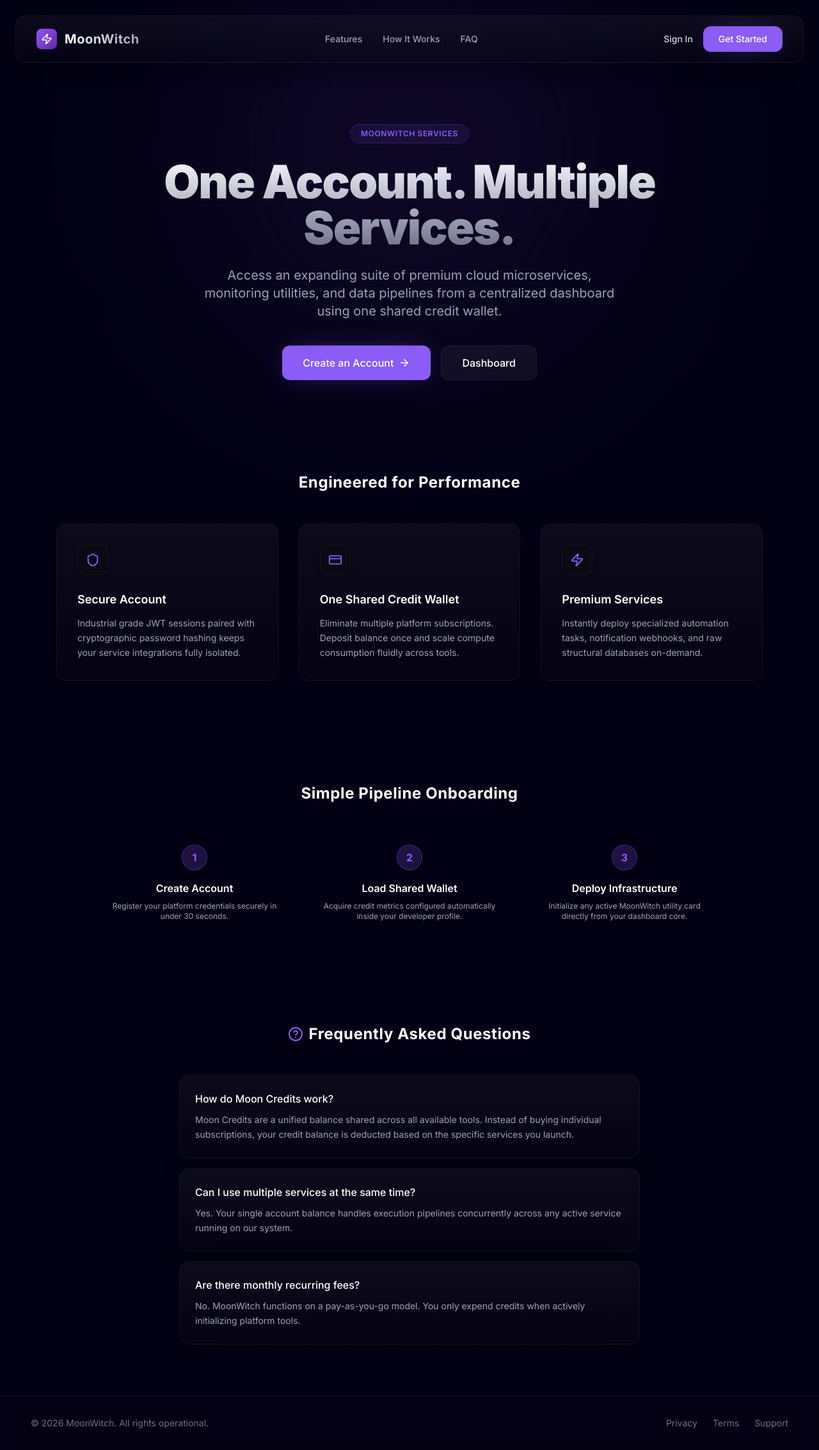
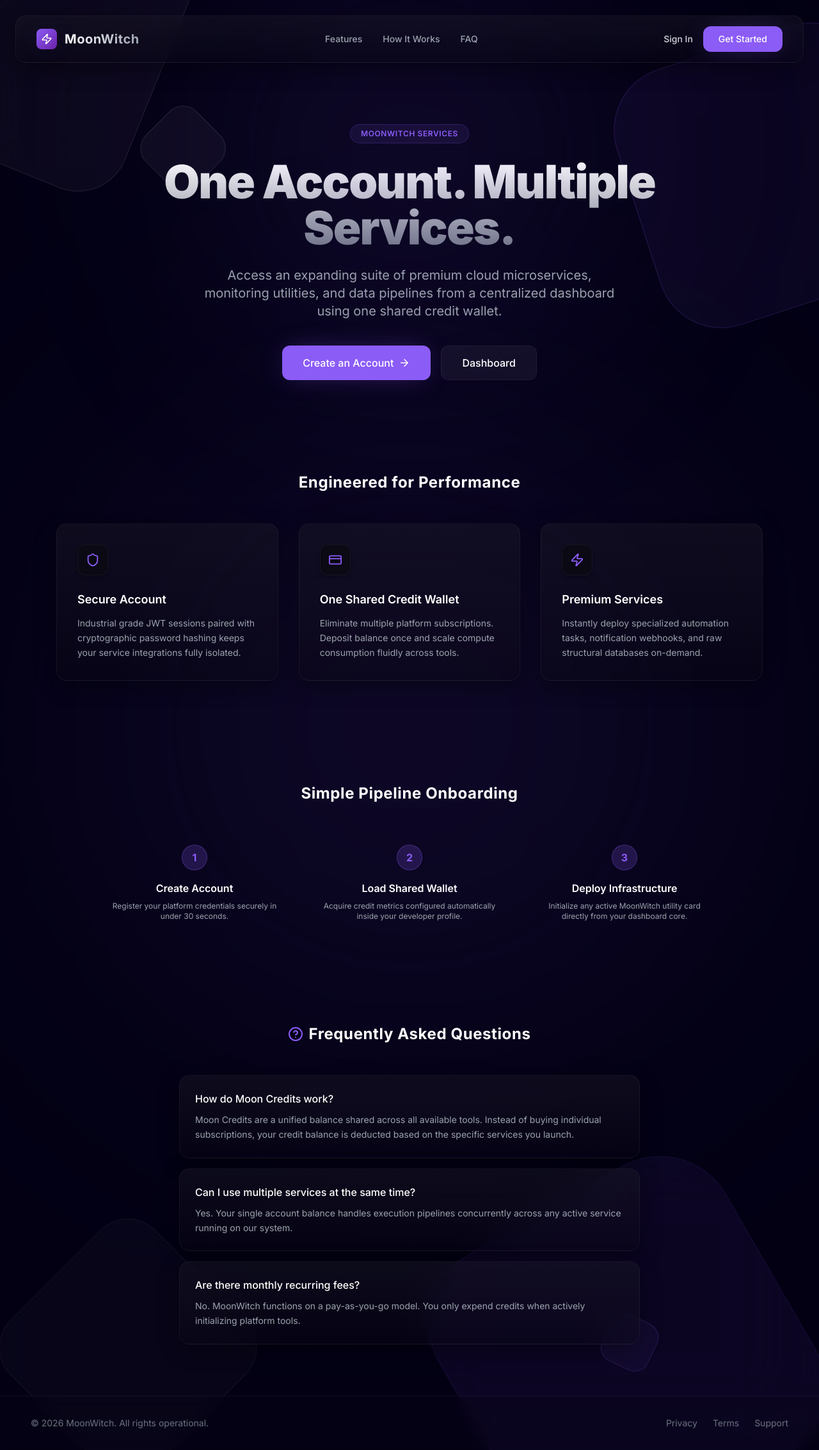
Before and after one commit to whosouvikkk/login-dashboard, a React (Vite) app in the folder client/: page / in a window 1280 px wide. Shown: the whole page at 64% size. Built offline with nearby package versions, Linux system fonts and the light colour scheme; no server answers.

Commit message:
Update App.tsx

```diff
--- a/client/src/App.tsx
+++ b/client/src/App.tsx
@@ -23,6 +23,42 @@ function LandingPage() {
 
   return (
     <div className="min-h-screen bg-background relative overflow-hidden flex flex-col">
+      {/* ================= Crystal Background ================= */}
+
+<div className="absolute inset-0 overflow-hidden pointer-events-none">
+
+  {/* Purple Glow */}
+  <div className="absolute left-1/2 top-1/2 -translate-x-1/2 -translate-y-1/2 w-[900px] h-[900px] rounded-full bg-primary/10 blur-[220px]" />
+
+  {/* Top Left Crystal */}
+  <div className="absolute -top-40 -left-40 w-[420px] h-[420px] rotate-[22deg] rounded-[80px] border border-white/10 bg-white/[0.03] backdrop-blur-3xl" />
+
+  {/* Top Right Crystal */}
+  <div className="absolute top-16 -right-32 w-[420px] h-[420px] -rotate-[18deg] rounded-[100px] border border-primary/20 bg-primary/[0.05] backdrop-blur-3xl" />
+
+  {/* Bottom Left Crystal */}
+  <div className="absolute bottom-0 left-10 w-[320px] h-[320px] rotate-45 rounded-[60px] border border-white/5 bg-white/[0.02] backdrop-blur-2xl" />
+
+  {/* Bottom Right Crystal */}
+  <div className="absolute -bottom-28 right-10 w-[520px] h-[520px] -rotate-[30deg] rounded-[120px] border border-primary/10 bg-primary/[0.06] backdrop-blur-3xl" />
+
+  {/* Small Floating Crystal */}
+  <div className="absolute top-44 left-[18%] w-28 h-28 rotate-45 rounded-[30px] border border-white/10 bg-white/[0.04] backdrop-blur-xl" />
+
+  {/* Small Floating Crystal */}
+  <div className="absolute bottom-32 right-[20%] w-20 h-20 rotate-[25deg] rounded-[24px] border border-primary/20 bg-primary/[0.05] backdrop-blur-xl" />
+
+  {/* Grid */}
+  <div
+    className="absolute inset-0 opacity-[0.03]"
+    style={{
+      backgroundImage:
+        "linear-gradient(rgba(255,255,255,0.08) 1px, transparent 1px), linear-gradient(90deg, rgba(255,255,255,0.08) 1px, transparent 1px)",
+      backgroundSize: "70px 70px",
+    }}
+  />
+
+</div>
       <nav className="glass-panel relative z-50 mx-6 mt-6 p-4 px-8 flex justify-between items-center shrink-0">
         <div className="flex items-center gap-3">
           <div className="h-8 w-8 rounded-lg bg-gradient-to-br from-primary to-purple-800 shadow-glow flex items-center justify-center">
```
